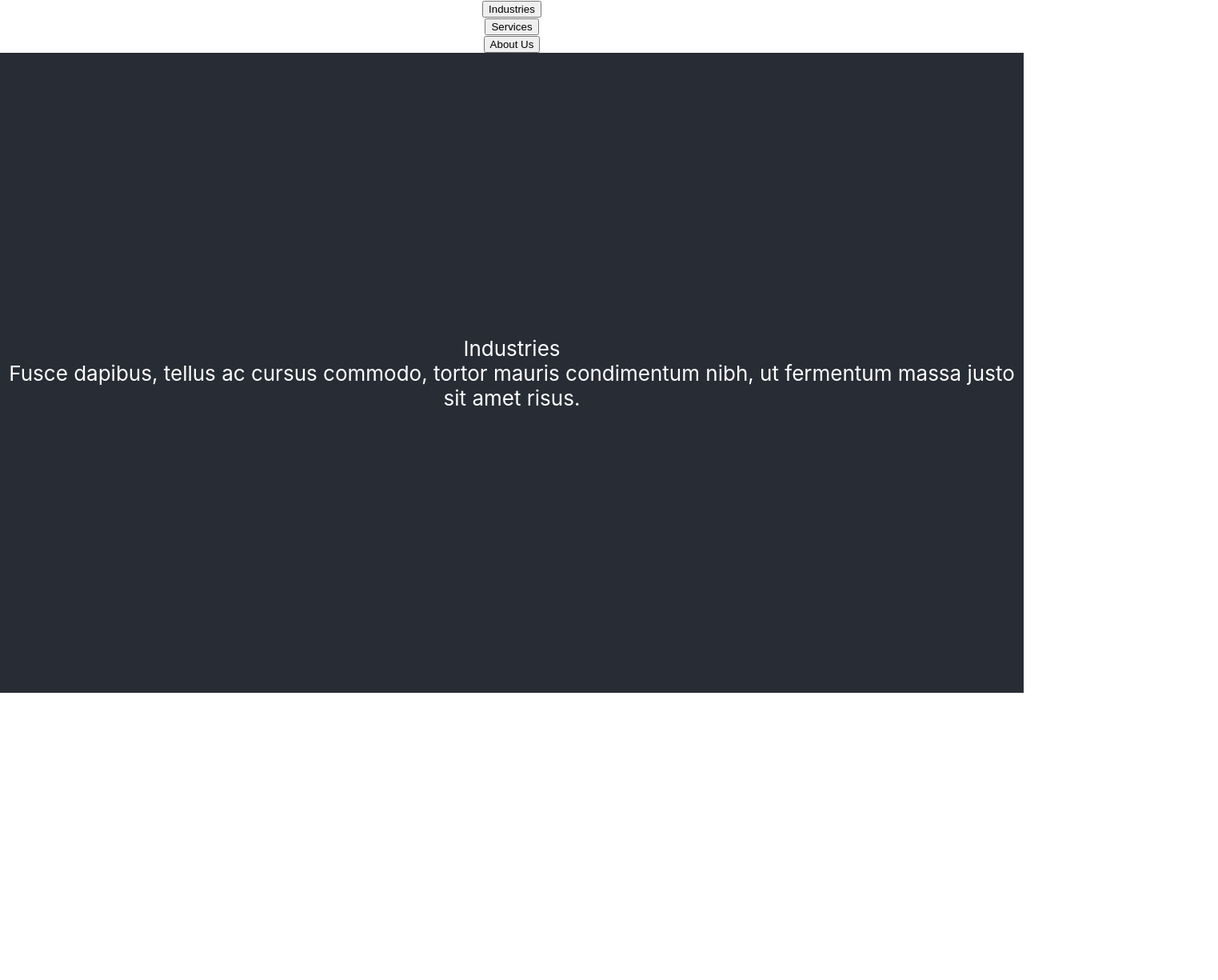
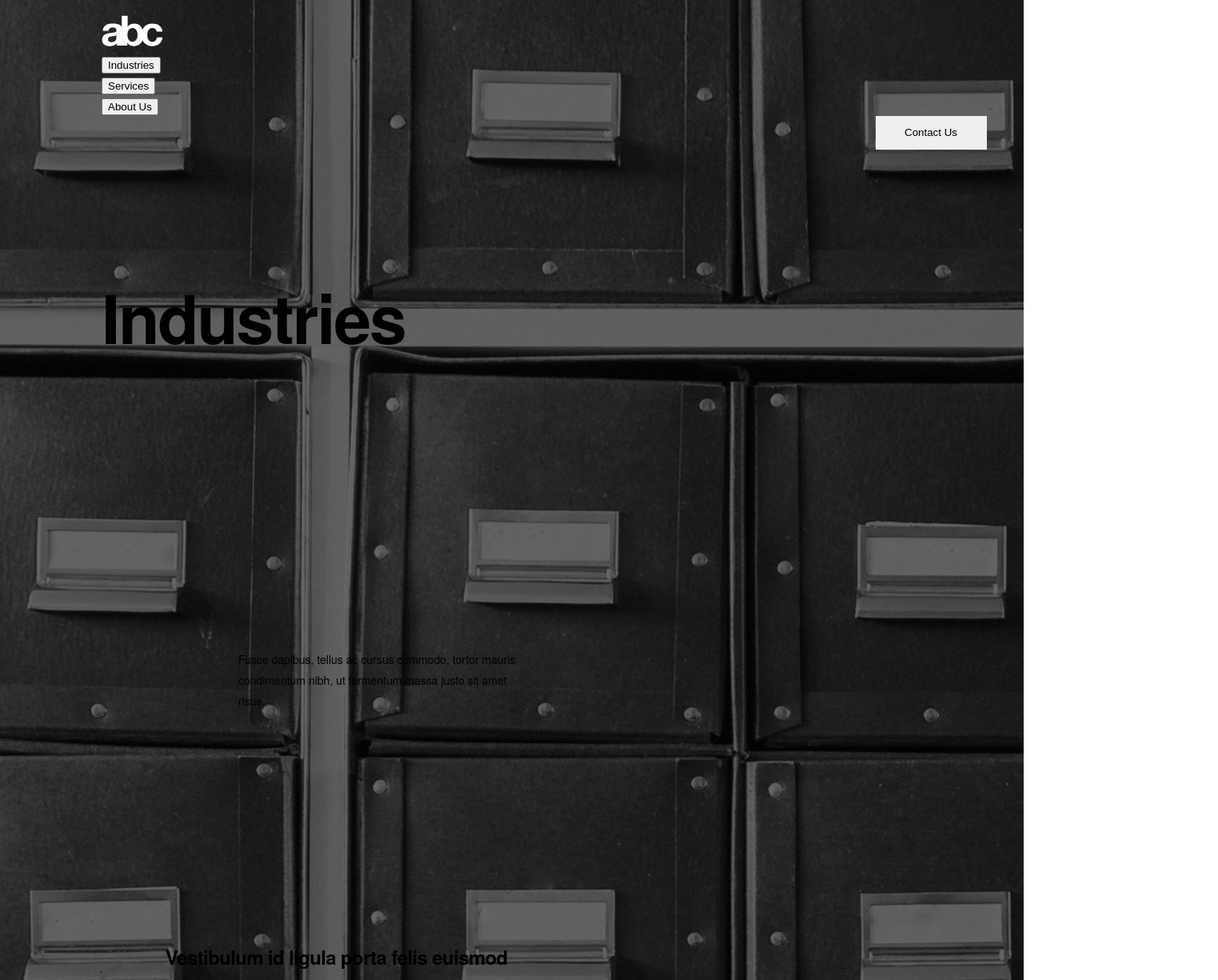
Before and after one commit to fu11m3tal/Component-Dev-Test-2021, a React (Create React App) app: page / in a window 1280 px wide. Shown: the top 1225 px of the page at 80% size, 1523 px wide, since content can reach past the window. Before the commit the page ends 866 px from the top, so only its background shows below. Built offline with nearby package versions, Linux system fonts and the light colour scheme.

Commit message:
created layout for page template

```diff
--- a/src/App.css
+++ b/src/App.css
@@ -1,39 +1,99 @@
+
 .App {
-  text-align: center;
+  min-width: 320px;
+  max-width: 1920px;
+  min-height: 100vh;
+  padding: 1.179rem 8.125rem 0 7.938rem;
+  object-fit: contain;
+  background-color: rgba(0, 0, 0, 0.6);
+  background-image: url('./backgrounds/slide_one.jpg');
+  background-size: ;
 }
 
-.App-logo {
-  height: 40vmin;
-  pointer-events: none;
+.abc {
+  width: 4.728rem;
+  height: 2.363rem;
+  margin: 0 44.043rem 15.958rem 0.166rem;
+  object-fit: contain;
+  background-color: var(--white);
 }
 
-@media (prefers-reduced-motion: no-preference) {
-  .App-logo {
-    animation: App-logo-spin infinite 20s linear;
-  }
+.Rectangle {
+  width: 8.688rem;
+  height: 2.625rem;
+  margin: 0 0 0.313rem 60.5rem;
+  padding: 0.75rem 0.063rem 0.75rem 0;
+  border: solid 1px var(--white);
 }
 
-.App-header {
-  background-color: #282c34;
-  /* background-image: url('./backgrounds/slide_one.jpg'); */
-  min-height: 100vh;
-  display: flex;
-  flex-direction: column;
-  align-items: center;
-  justify-content: center;
-  font-size: calc(10px + 2vmin);
-  color: white;
+.menu {
+  width: 4.563rem;
+  height: 4.875rem;
+  margin: 0.313rem 59.875rem 0 0;
+  font-family: HelveticaNeue;
+  font-size: 0.875rem;
+  font-weight: bold;
+  font-stretch: normal;
+  font-style: normal;
+  line-height: 1.86;
+  letter-spacing: normal;
+  color: var(--white);
+}
+.menu .text-style-1 {
+  color: #ffc004;
 }
 
-.App-link {
-  color: #61dafb;
+
+.headline {
+  width: 38.25rem;
+  height: 17rem;
+  margin: 10.125rem 10.688rem 2.938rem 0;
+  font-family: HelveticaNeue;
+  font-size: 5.25rem;
+  font-weight: bold;
+  font-stretch: normal;
+  font-style: normal;
+  line-height: 1;
+  letter-spacing: -2.2px;
+  color: var(--white);
+  overflow: hidden;
 }
 
-@keyframes App-logo-spin {
-  from {
-    transform: rotate(0deg);
-  }
-  to {
-    transform: rotate(360deg);
-  }
+.subhead {
+  width: 22.5rem;
+  height: 14.188rem;
+  margin: 11.563rem 2.5rem 4.313rem 10.688rem;
+  font-family: HelveticaNeue;
+  font-size: 0.875rem;
+  font-weight: normal;
+  font-stretch: normal;
+  font-style: normal;
+  line-height: 1.86;
+  letter-spacing: normal;
+  color: var(--white);
+  overflow: hidden;
 }
+
+.Bg {
+  width: 73.75rem;
+  height: 11.188rem;
+  margin: 2.938rem 0 0 0.188rem;
+  padding: 4.625rem 8.5rem 4.563rem 4.813rem;
+  background-color: var(--white);
+
+}
+
+.cta {
+  width: 30.188rem;
+  height: 2rem;
+  margin: 0 13.75rem 0 0;
+  font-family: HelveticaNeue;
+  font-size: 1.5rem;
+  font-weight: bold;
+  font-stretch: normal;
+  font-style: normal;
+  line-height: 1.33;
+  letter-spacing: -0.63px;
+  color: #000000;
+  overflow: hidden;
+}
--- a/src/App.js
+++ b/src/App.js
@@ -1,6 +1,7 @@
 import React from 'react';
 import './App.css';
 import content from './content.json';
+import logo from './abc_logo.svg';
 import backgrounds from './backgrounds/slide_one.jpg';
 
 class App extends React.Component {
@@ -18,6 +19,7 @@ class App extends React.Component {
     var newMain = e.target.id;
     this.setState({main:newMain})
   }
+
   render() {
     var { content, main } = this.state;
     var { pages } = content;
@@ -28,22 +30,35 @@ class App extends React.Component {
     console.log(background)
     return (
         <div className="App">
-        <nav>
+          <div className='layout'>
+            <div className="logo">
+              <img src={`${logo}`}/>
+            </div>
+            <div className='menu'>
               {content.pages.map((item, index) => (
                 <div>
-              <button id={index} className={item.title} onClick={this.setMain}>
+                  <button id={index} onClick={this.setMain}>
                     {item.title}
                   </button>
                 </div>
               ))}
-        </nav>
-        <header className="App-header">
-          {page.title}
-          <br></br>
+            </div>
+            <div className='contact'>
+              <button className='Rectangle'>Contact Us</button>
+            </div>
+          </div>
+          <div className='page'>
+            <div className="headline">
+              {page.blocks[0].headline}
+            </div>
+            <div className="subhead">
               {page.blocks[0].subhead}
-        </header>
-        <div>
-
+            </div>
+            <div className="Bg">
+              <div className="cta">
+                {page.blocks[0].cta}
+              </div>
+            </div>
           </div>
         </div>
     );
```
Lines whose indentation alone changed are shown as unchanged.
